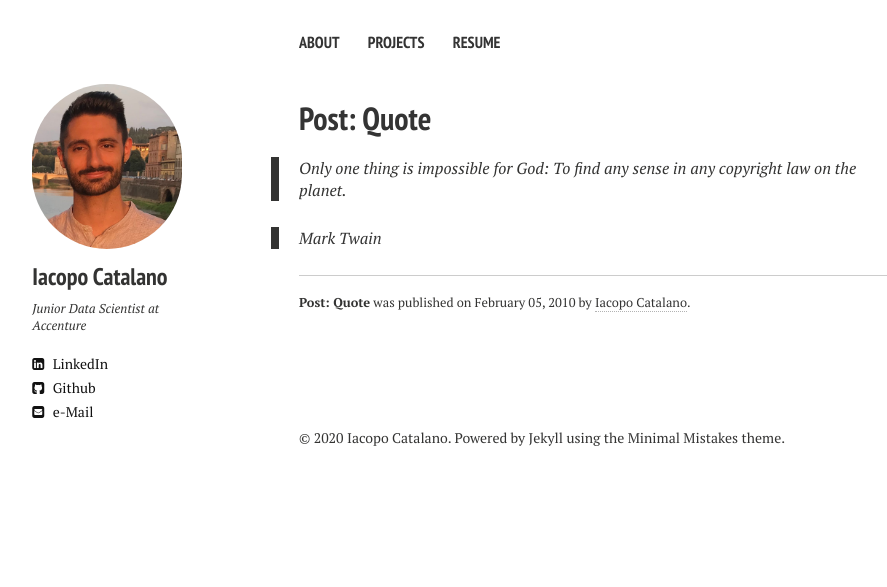
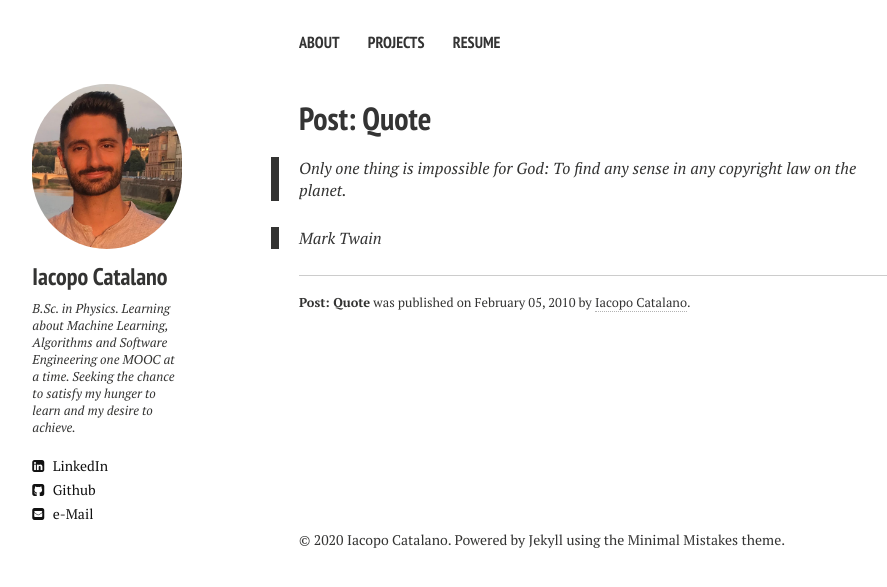
Before and after one commit to IacopomC/iacopomc.github.io, a Jekyll site: the page built from _posts/2010-02-05-post-quote.md, in a window 1280 px wide. Shown: the top 587 px of the page, without its empty margins (21-908 px from the left). Built offline with Jekyll 4.4.1, drawn with Linux system fonts in a browser that asks for light colours; nearby versions of some CDN libraries; our own code applies the rules of GitHub Pages for plain Markdown files.

Commit message:
update bio

```diff
--- a/_config.yml
+++ b/_config.yml
@@ -7,7 +7,10 @@ url:              //iacopomc.github.io
 owner:
   name:           Iacopo Catalano
   avatar:         avatar.jpg
-  bio:            Junior Data Scientist at Accenture
+  bio:            B.Sc. in Physics. Learning about Machine Learning,
+                  Algorithms and Software Engineering one
+                  MOOC at a time. Seeking the chance to satisfy
+                  my hunger to learn and my desire to achieve.
   email:          iacopomcatalano@gmail.com
   # Social networking links are used in author-bio sidebar. Update and remove as you like.
   github: IacopomC
```
